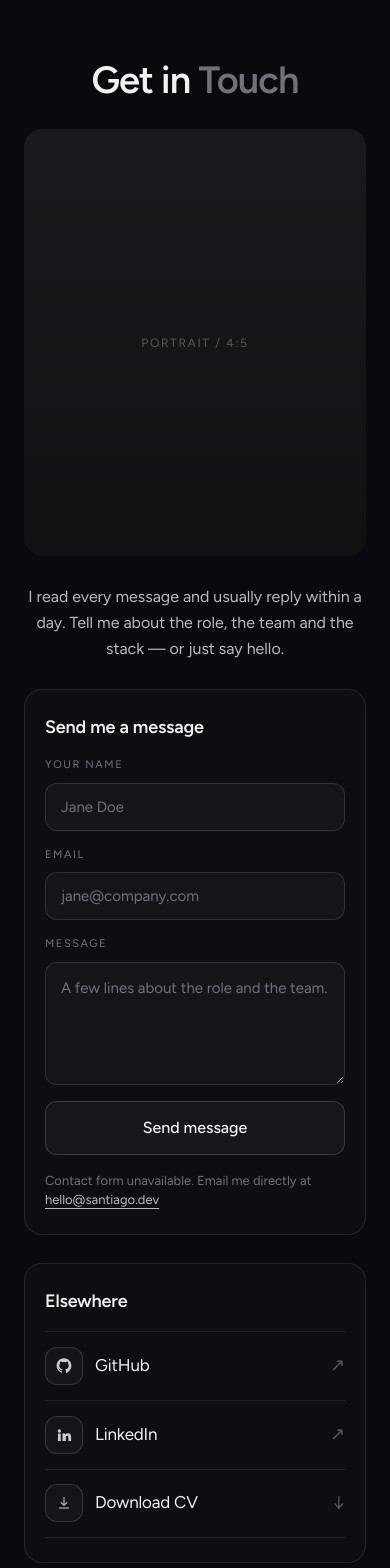
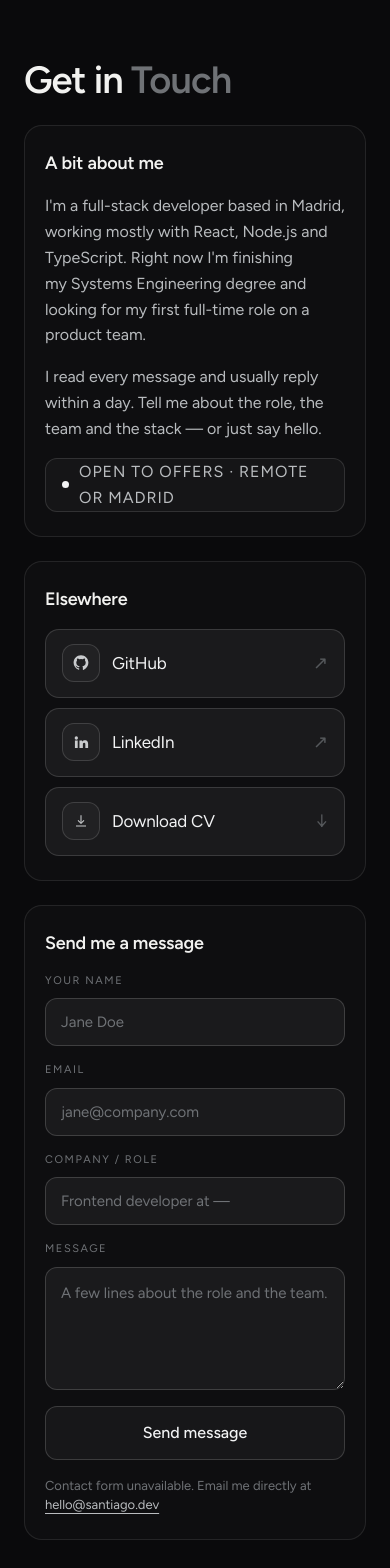
Before and after one commit to Life4Death04/portfolio, a React (Vite) app: page / in a window 390 px wide. Shown: the part 4700-6268 px from the top of the page. Built offline with nearby package versions, Linux system fonts and the light colour scheme.

Commit message:
feat(contact): redesign contact section

```diff
--- a/src/i18n/locales/en/common.ts
+++ b/src/i18n/locales/en/common.ts
@@ -129,10 +129,13 @@ export const en = {
     title: "Get in Touch",
     titleLead: "Get in",
     titleAccent: "Touch",
-    portraitDescription: "Portrait placeholder for Santiago Rodríguez",
-    portraitLabel: "Portrait / 4:5",
-    figureLabel: "Fig. 03",
-    note: "I read every message and usually reply within a day. Tell me about the role, the team and the stack — or just say hello.",
+    about: {
+      title: "A bit about me",
+      biography:
+        "I'm a full-stack developer based in Madrid, working mostly with React, Node.js and TypeScript. Right now I'm finishing my Systems Engineering degree and looking for my first full-time role on a product team.",
+      invitation:
+        "I read every message and usually reply within a day. Tell me about the role, the team and the stack — or just say hello.",
+    },
     elsewhere: "Elsewhere",
     form: {
       title: "Send me a message",
--- a/src/i18n/locales/es/common.ts
+++ b/src/i18n/locales/es/common.ts
@@ -130,10 +130,13 @@ export const es = {
     title: "Ponte en contacto",
     titleLead: "Ponte en",
     titleAccent: "contacto",
-    portraitDescription: "Marcador de retrato de Santiago Rodríguez",
-    portraitLabel: "Retrato / 4:5",
-    figureLabel: "Fig. 03",
-    note: "Leo todos los mensajes y suelo responder en un día. Háblame del puesto, del equipo y de las tecnologías, o simplemente salúdame.",
+    about: {
+      title: "Un poco sobre mí",
+      biography:
+        "Soy desarrollador full-stack y vivo en Madrid. Trabajo principalmente con React, Node.js y TypeScript. Actualmente estoy terminando la carrera de Ingeniería de Sistemas y busco mi primer puesto a tiempo completo en un equipo de producto.",
+      invitation:
+        "Leo todos los mensajes y suelo responder en un día. Háblame del puesto, del equipo y de las tecnologías, o simplemente salúdame.",
+    },
     elsewhere: "Otros sitios",
     form: {
       title: "Envíame un mensaje",
--- a/src/sections/contact/ContactSection.tsx
+++ b/src/sections/contact/ContactSection.tsx
@@ -60,11 +60,10 @@ export function ContactSection() {
       whileInView="visible"
       viewport={{ once: true, amount: 0.12 }}
     >
-      <motion.div
-        className="contact-profile"
+      <motion.header
+        className="contact-heading"
         variants={createRevealVariants(reduceMotion, 0.14)}
       >
-        <header className="contact-heading">
         <h2
           id="contact-title"
           className="contact-title"
@@ -73,85 +72,23 @@ export function ContactSection() {
           <span>{t("contact.titleLead")}</span>
           <span>{t("contact.titleAccent")}</span>
         </h2>
-        </header>
+      </motion.header>
 
-        <figure className="contact-portrait-group">
-          <div
-            className="contact-portrait"
-            role="img"
-            aria-label={t("contact.portraitDescription")}
+      <motion.article
+        className="contact-panel contact-about"
+        aria-labelledby="contact-about-title"
+        variants={createRevealVariants(reduceMotion, 0.24)}
       >
-            <span aria-hidden="true">{t("contact.portraitLabel")}</span>
+        <div className="contact-panel-heading">
+          <h3 id="contact-about-title">{t("contact.about.title")}</h3>
         </div>
-        </figure>
-
-        <p className="contact-note">{t("contact.note")}</p>
-        <div className="contact-profile-meta">
+        <p>{t("contact.about.biography")}</p>
+        <p>{t("contact.about.invitation")}</p>
         <p className="contact-availability">
           <span aria-hidden="true" />
           {t("contact.availability")}
         </p>
-          <span className="contact-figure-label">
-            {t("contact.figureLabel")}
-          </span>
-        </div>
-      </motion.div>
-
-      <motion.form
-        className="contact-panel contact-form"
-        aria-describedby="contact-form-status"
-        variants={createRevealVariants(reduceMotion, 0.24)}
-      >
-        <div className="contact-panel-heading">
-          <h3>{t("contact.form.title")}</h3>
-        </div>
-        <fieldset disabled>
-          <div className="contact-form-row">
-            <label>
-              <span>{t("contact.form.name")}</span>
-              <input
-                type="text"
-                name="name"
-                autoComplete="name"
-                placeholder={t("contact.form.namePlaceholder")}
-              />
-            </label>
-            <label>
-              <span>{t("contact.form.email")}</span>
-              <input
-                type="email"
-                name="email"
-                autoComplete="email"
-                placeholder={t("contact.form.emailPlaceholder")}
-              />
-            </label>
-          </div>
-          <label className="contact-company">
-            <span>{t("contact.form.company")}</span>
-            <input
-              type="text"
-              name="company"
-              autoComplete="organization-title"
-              placeholder={t("contact.form.companyPlaceholder")}
-            />
-          </label>
-          <label>
-            <span>{t("contact.form.message")}</span>
-            <textarea
-              name="message"
-              rows={4}
-              placeholder={t("contact.form.messagePlaceholder")}
-            />
-          </label>
-          <div className="contact-submit-row">
-            <button type="submit">{t("contact.form.submit")}</button>
-          </div>
-        </fieldset>
-        <p id="contact-form-status" className="contact-form-status">
-          {t("contact.form.unavailable")} {t("contact.form.emailInstead")}{" "}
-          <a href={SITE_CONFIG.links.email}>{emailAddress}</a>
-        </p>
-      </motion.form>
+      </motion.article>
 
       <motion.aside
         className="contact-panel contact-connections"
@@ -188,6 +125,61 @@ export function ContactSection() {
           })}
         </div>
       </motion.aside>
+
+      <motion.form
+        className="contact-panel contact-form"
+        aria-labelledby="contact-form-title"
+        aria-describedby="contact-form-status"
+        variants={createRevealVariants(reduceMotion, 0.44)}
+      >
+        <div className="contact-panel-heading">
+          <h3 id="contact-form-title">{t("contact.form.title")}</h3>
+        </div>
+        <fieldset disabled>
+          <label>
+            <span>{t("contact.form.name")}</span>
+            <input
+              type="text"
+              name="name"
+              autoComplete="name"
+              placeholder={t("contact.form.namePlaceholder")}
+            />
+          </label>
+          <label>
+            <span>{t("contact.form.email")}</span>
+            <input
+              type="email"
+              name="email"
+              autoComplete="email"
+              placeholder={t("contact.form.emailPlaceholder")}
+            />
+          </label>
+          <label>
+            <span>{t("contact.form.company")}</span>
+            <input
+              type="text"
+              name="company"
+              autoComplete="organization-title"
+              placeholder={t("contact.form.companyPlaceholder")}
+            />
+          </label>
+          <label>
+            <span>{t("contact.form.message")}</span>
+            <textarea
+              name="message"
+              rows={4}
+              placeholder={t("contact.form.messagePlaceholder")}
+            />
+          </label>
+          <div className="contact-submit-row">
+            <button type="submit">{t("contact.form.submit")}</button>
+          </div>
+        </fieldset>
+        <p id="contact-form-status" className="contact-form-status">
+          {t("contact.form.unavailable")} {t("contact.form.emailInstead")}{" "}
+          <a href={SITE_CONFIG.links.email}>{emailAddress}</a>
+        </p>
+      </motion.form>
     </motion.section>
   );
 }
--- a/src/styles/global.css
+++ b/src/styles/global.css
@@ -792,16 +792,18 @@ button {
 
 .contact-section {
   display: grid;
-  grid-template-columns: repeat(2, minmax(0, 540px));
+  grid-template-columns: repeat(2, minmax(0, 1fr));
+  grid-template-areas:
+    "heading form"
+    "about form"
+    "elsewhere form";
   justify-content: center;
-  column-gap: clamp(48px, 5vw, 72px);
-  row-gap: 20px;
-  align-items: start;
+  gap: 24px 56px;
+  align-items: stretch;
   padding: 96px 72px;
   font-family: var(--font-body);
 }
 
-.contact-profile,
 .contact-panel,
 .contact-form fieldset,
 .contact-form label,
@@ -810,8 +812,11 @@ button {
   flex-direction: column;
 }
 
-.contact-profile {
-  gap: 28px;
+.contact-heading {
+  display: flex;
+  grid-area: heading;
+  flex-direction: column;
+  gap: 16px;
 }
 
 .contact-title {
@@ -830,49 +835,21 @@ button {
   color: #6f7276;
 }
 
-.contact-portrait-group {
-  margin: 0;
-}
-
-.contact-portrait {
-  display: flex;
-  aspect-ratio: 4 / 5;
-  align-items: center;
-  justify-content: center;
-  border-radius: 18px;
-  background: linear-gradient(180deg, #1a1a1c 0%, #101011 100%);
-  box-shadow: 0 30px 70px rgb(0 0 0 / 50%);
-}
-
-.contact-portrait span,
-.contact-figure-label {
-  color: #55585b;
-  font-size: 12px;
-  letter-spacing: 0.1em;
-  text-transform: uppercase;
-}
-
-.contact-portrait span {
-  letter-spacing: 0.14em;
-}
-
-.contact-note {
+.contact-about {
+  grid-area: about;
+}
+
+.contact-about > p {
   margin: 0;
   color: #b9bcbf;
-  font-size: 18px;
-  line-height: 1.6;
+  font-size: 17px;
+  line-height: 1.62;
   text-wrap: pretty;
-}
-
-.contact-profile-meta {
-  display: flex;
-  align-items: center;
-  justify-content: space-between;
-  gap: 16px;
 }
 
 .contact-availability {
   display: inline-flex;
+  align-self: flex-start;
   min-height: 38px;
   align-items: center;
   gap: 10px;
@@ -896,19 +873,23 @@ button {
 }
 
 .contact-panel {
-  gap: 22px;
-  padding: 34px 30px;
+  gap: 18px;
+  padding: 32px 30px;
   border: 1px solid rgb(255 255 255 / 9%);
   border-radius: 18px;
   background: rgb(255 255 255 / 2%);
 }
 
 .contact-form {
-  align-self: stretch;
+  grid-area: form;
+  gap: 20px;
+  padding-top: 34px;
+  padding-bottom: 34px;
 }
 
 .contact-connections {
-  grid-column: 1 / -1;
+  grid-area: elsewhere;
+  flex: 1;
 }
 
 .contact-panel-heading {
@@ -919,7 +900,7 @@ button {
 
 .contact-panel-heading > span {
   display: inline-flex;
-  min-width: 44px;
+  min-width: 28px;
   height: 25px;
   align-items: center;
   justify-content: center;
@@ -940,16 +921,10 @@ button {
 .contact-form fieldset {
   min-width: 0;
   flex: 1;
-  gap: 22px;
+  gap: 20px;
   margin: 0;
   padding: 0;
   border: 0;
-}
-
-.contact-form-row {
-  display: grid;
-  grid-template-columns: repeat(2, minmax(0, 1fr));
-  gap: 14px;
 }
 
 .contact-form label {
@@ -971,22 +946,22 @@ button {
 .contact-form input,
 .contact-form textarea {
   width: 100%;
-  border: 1px solid rgb(255 255 255 / 12%);
+  border: 1px solid rgb(255 255 255 / 16%);
   border-radius: 12px;
   outline: 0;
-  background: rgb(255 255 255 / 3%);
+  background: rgb(255 255 255 / 5%);
   color: #f2f3f4;
   font: inherit;
   font-size: 15px;
 }
 
 .contact-form input {
-  height: 50px;
+  height: 52px;
   padding: 0 15px;
 }
 
 .contact-form textarea {
-  min-height: 132px;
+  min-height: 154px;
   flex: 1;
   padding: 14px 15px;
   line-height: 1.55;
@@ -1033,7 +1008,9 @@ button {
 }
 
 .contact-action-list {
-  gap: 0;
+  flex: 1;
+  justify-content: center;
+  gap: 10px;
 }
 
 .contact-action {
@@ -1041,17 +1018,13 @@ button {
   grid-template-columns: minmax(0, 1fr) 22px;
   gap: 16px;
   align-items: center;
-  min-height: 77px;
-  padding: 10px 0;
-  border: 0;
-  border-top: 1px solid rgb(255 255 255 / 8%);
-  background: transparent;
+  min-height: 76px;
+  padding: 10px 18px;
+  border: 1px solid rgb(255 255 255 / 14%);
+  border-radius: 14px;
+  background: rgb(255 255 255 / 5%);
   color: #f2f3f4;
   text-align: left;
-}
-
-.contact-action:last-child {
-  border-bottom: 1px solid rgb(255 255 255 / 8%);
 }
 
 .contact-action:disabled {
@@ -1090,8 +1063,8 @@ button {
 }
 
 .contact-action-label svg {
-  width: 40px;
-  height: 40px;
+  width: 42px;
+  height: 42px;
   flex: none;
   padding: 10px;
   border: 1px solid rgb(255 255 255 / 14%);
@@ -1525,22 +1498,18 @@ a {
   }
 
   .contact-section {
-    display: flex;
-    flex-direction: column;
-    gap: 28px;
+    grid-template-columns: minmax(0, 1fr);
+    grid-template-areas:
+      "heading"
+      "about"
+      "elsewhere"
+      "form";
+    gap: 24px;
     padding: 52px 24px 56px;
-  }
-
-  .contact-profile {
-    width: 100%;
-    min-width: 0;
-    align-self: stretch;
-    gap: 28px;
   }
 
   .contact-heading {
     gap: 14px;
-    text-align: center;
   }
 
   .contact-title {
@@ -1548,28 +1517,8 @@ a {
     line-height: 1.05;
   }
 
-  .contact-portrait {
-    width: 100%;
-    min-width: 0;
-    box-shadow: none;
-  }
-
-  .contact-portrait-group {
-    width: 100%;
-    min-width: 0;
-    align-self: stretch;
-  }
-
-  .contact-note {
-    width: 100%;
-    min-width: 0;
-    align-self: stretch;
+  .contact-about > p {
     font-size: 16px;
-    text-align: center;
-  }
-
-  .contact-profile-meta {
-    display: none;
   }
 
   .contact-panel {
@@ -1597,15 +1546,8 @@ a {
     font-size: 18px;
   }
 
-  .contact-form fieldset,
-  .contact-form-row {
-    display: flex;
-    flex-direction: column;
+  .contact-form fieldset {
     gap: 16px;
-  }
-
-  .contact-form .contact-company {
-    display: none;
   }
 
   .contact-form label {
@@ -1643,6 +1585,7 @@ a {
     grid-template-columns: minmax(0, 1fr) 20px;
     gap: 14px;
     min-height: 69px;
+    padding: 8px 16px;
   }
 
   .contact-action-label svg {
@@ -1859,18 +1802,17 @@ a {
   }
 
   .contact-section {
-    grid-template-columns: 300px minmax(0, 1fr);
-    column-gap: 32px;
-    row-gap: 18px;
+    grid-template-columns: repeat(2, minmax(0, 1fr));
+    grid-template-areas:
+      "heading heading"
+      "about form"
+      "elsewhere form";
+    gap: 20px 24px;
     padding: 72px 48px;
   }
 
-  .contact-profile {
-    gap: 22px;
-  }
-
   .contact-heading {
-    gap: 14px;
+    gap: 20px;
   }
 
   .contact-title {
@@ -1878,16 +1820,8 @@ a {
     line-height: 1.04;
   }
 
-  .contact-note {
+  .contact-about > p {
     font-size: 16px;
-  }
-
-  .contact-profile-meta {
-    justify-content: flex-start;
-  }
-
-  .contact-figure-label {
-    display: none;
   }
 
   .contact-panel {
@@ -1901,10 +1835,6 @@ a {
 
   .contact-form fieldset {
     gap: 18px;
-  }
-
-  .contact-form-row {
-    gap: 12px;
   }
 
   .contact-form input {
```
Also changed, not shown: 1 other file (tests, documents, lock files or other folders). Lines whose indentation alone changed are shown as unchanged.
